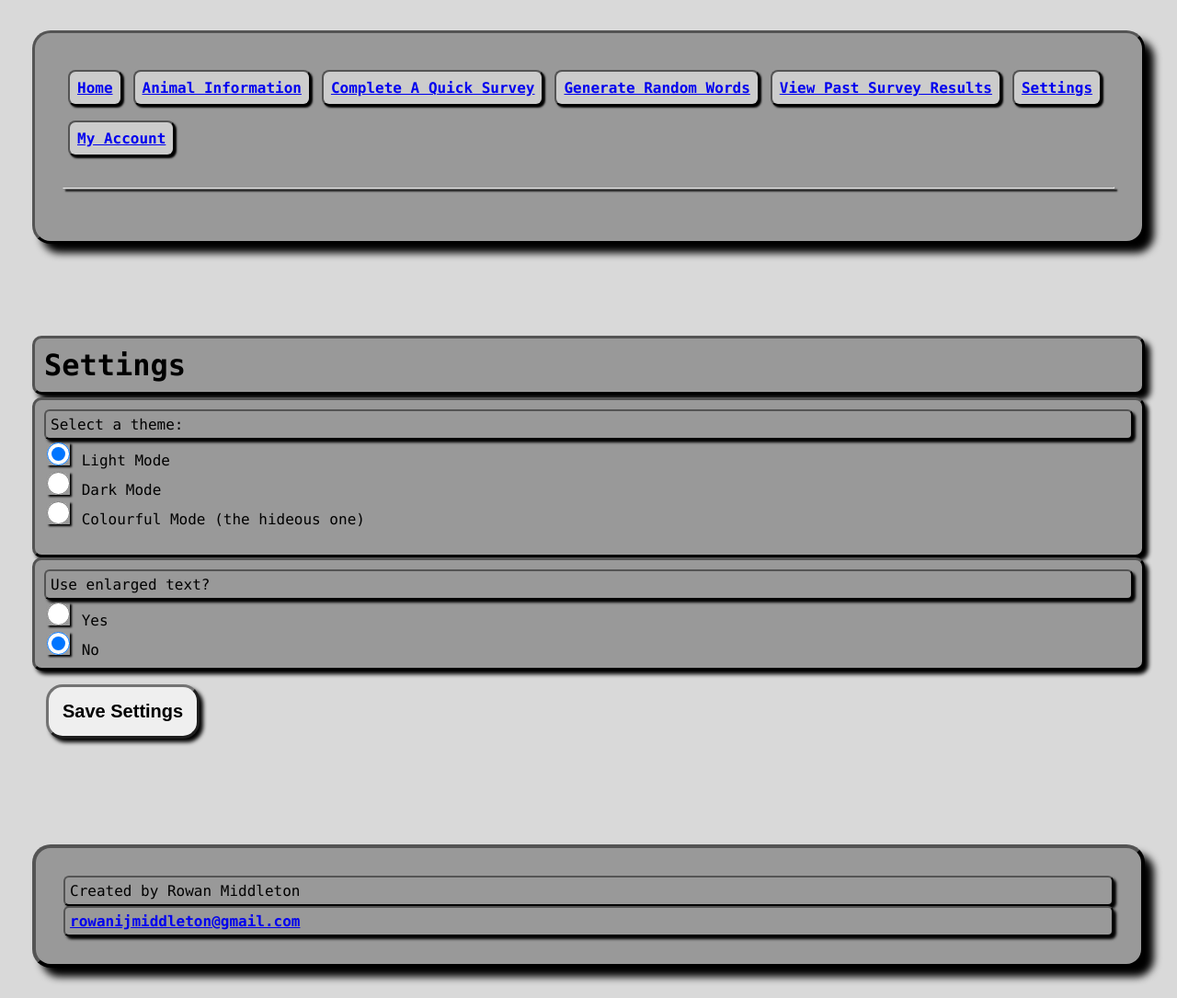
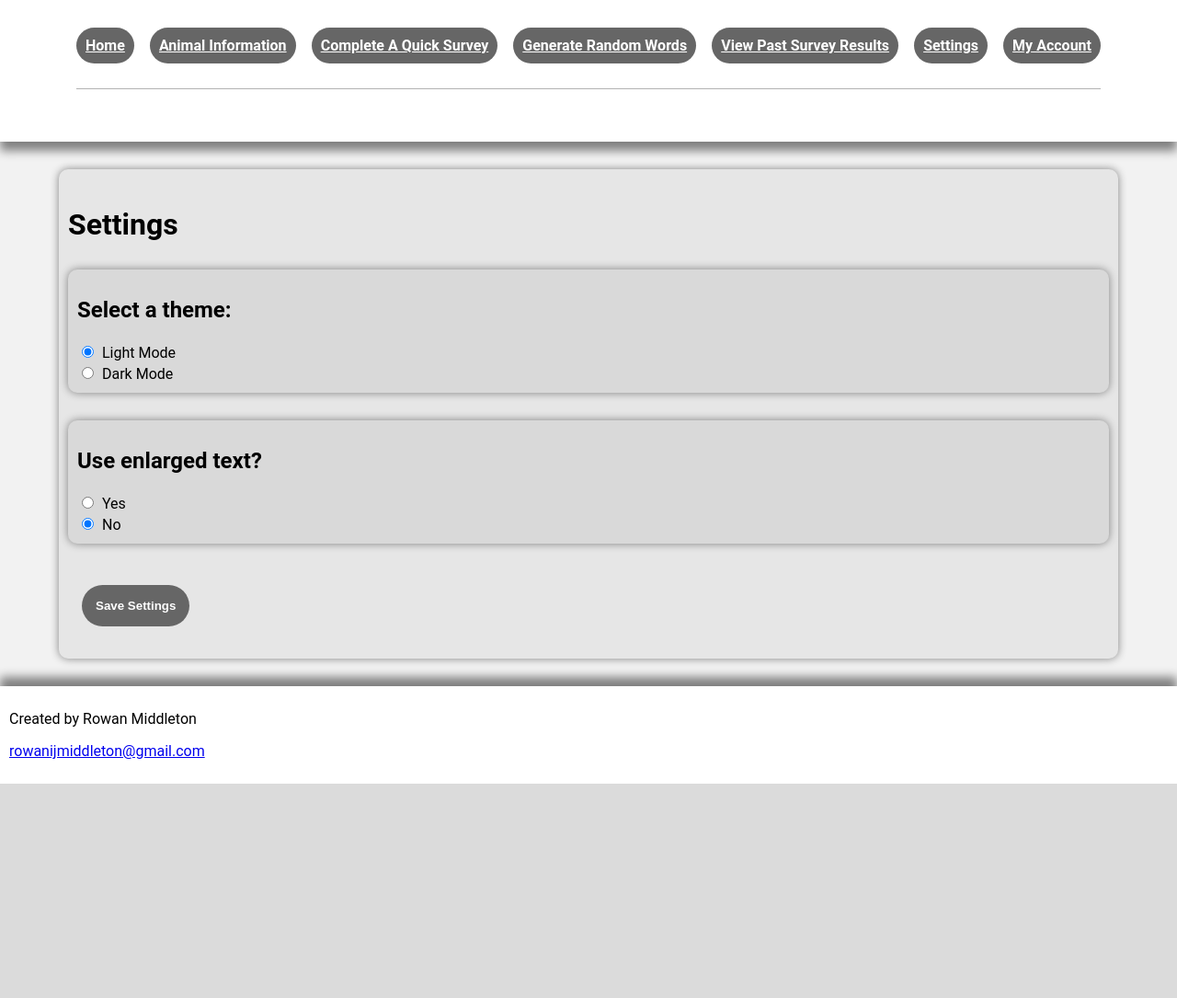
Before and after one commit to Gruffcube/Flask-Test-Website, a Flask app: page /settings in a window 1280 px wide. Shown: the whole page at 92% size. After the commit the page ends 852 px from the top, so only its background shows below. Run offline with Flask 3, Linux system fonts and the light colour scheme; parts of the project's set-up code (start-up, migrations or seed data) failed here and were passed over.

Commit message:
Reworked theme

```diff
--- a/static/css/light_mode.css
+++ b/static/css/light_mode.css
@@ -1,23 +1,12 @@
-body {
-    background-color: #d9d9d9;
-    color: black;
+:root {
+    --shadow-color: grey;
+    --background-color: #f2f2f2;
+    --content-background-color: #e6e6e6;
+    --box-widget-color: #d9d9d9;
+    --header-color: white;
+    --footer-color: white;
+    --text-color: black;
+    --button-color: #666666;
+    --button-text-color: white;
+    --body-font: 'Roboto', Arial, sans-serif;
 }
-
-img, header, footer, .box_widget, table, th, td, p, h1, h2, h3, h4, h5, h6 {
-    background-color: #999999;
-    border-color: black;
-}
-
-hr {
-    color: black;
-}
-
-
-nav a {
-    background: #cccccc;
-    border-color: black;
-}
-
-input[type=text], input[type=number], input[type=email], input[type=submit], input[type=password] {
-    border-color: #737373;
-}
--- a/static/css/style.css
+++ b/static/css/style.css
@@ -1,132 +1,117 @@
-body {
-    padding: 5px;
-    margin-left: 30px;
-    margin-right: 30px;
-    font-family: "Lucida Console", "Courier New", monospace;
+header, footer {
+    box-sizing: border-box;
+    width: 100%;
+    padding: 10px;
 }
 
-header, footer, .box_widget, table, th, td, p, h1, h2, h3, h4, h5, h6, input, nav a {
+
+header {
+    box-shadow: 0px 10px 10px var(--shadow-color);
+    background: var(--header-color)
+}
+
+
+footer {
+    box-shadow: 0px -10px 10px var(--shadow-color);
+    background: var(--footer-color);
+}
+
+
+body {
+    margin: 0;
+    padding: 0;
+    background: var(--background-color);
+    color: var(--text-color);
+    font-family: var(--body-font);
+}
+
+
+.content_container {
+    max-width: 1200px;
+    width: 90%;
+    margin: 0 auto;
+    padding: 20px 10px;
     box-sizing: border-box;
 }
 
-header {
-    padding: 30px;
-    border-radius: 20px;
-    margin-top: 20px;
-    margin-bottom: 100px;
-    border-style: outset;
-    border-width: 3px;
-    box-shadow: 10px 10px 8px black;
+
+body > .content_container {
+    margin-top: 30px;
+    margin-bottom: 30px;
+    background: var(--content-background-color);
+    box-shadow: 0px 0px 10px var(--shadow-color);
+    border: 0px solid;
+    border-radius: 10px;
 }
 
-footer {
-    padding: 30px;
-    border-radius: 20px;
-    margin-top: 100px;
-    margin-bottom: 20px;
-    border-style: outset;
-    border-width: 4px;
-    box-shadow: 10px 10px 8px black;
+
+body > .content_container {
+
 }
 
-.box_widget, img {
+
+.box_widget {
     padding: 10px;
+    margin-top: 30px;
+    margin-bottom: 30px;
+    background: var(--box-widget-color);
+    box-shadow: 0px 0px 10px var(--shadow-color);
+    border: 0px solid;
     border-radius: 10px;
-    border-style: outset;
-    border-width: 3px;
-    box-shadow: 4px 4px 4px black;
 }
 
-table, th, td {
-    padding: 6px;
-    border-radius: 15px;
-    border-style: outset;
-    border-width: 2px;
-    box-shadow: 4px 4px 4px black;
+
+header nav {
+    display: flex;
+    justify-content: space-between;
+    align-items: center;
+    width: 100%;
 }
 
-img {
-    border-style: outset;
-    margin: 0px;
-    margin-left: 48px;
+
+header nav a {
+    padding: 10px;
+    text-align: center;
+
 }
 
-input {
-    margin: 3px;
-    padding: 3px;
-    box-shadow: 4px 4px 4px black;
-}
 
-input[type=text], input[type=number], input[type=email], input[type=submit], input[type=password] {
-    border-style: outset;
-    border-width: 3px;
-    border-radius: 8px;
-}
-
-input[type=submit] {
-    border-radius: 18px;
-    font-size: 20px;
-    font-weight: bold;
-    padding: 15px;
-    margin: 15px;
-}
-
-input[type=radio] {
-    width: 25px;
-    height: 25px;
-    box-shadow: 2px 2px 2px black;
-}
-
-a {
+header nav a, input[type='submit'] {
+    display: inline-block;
+    border: solid 0px;
+    border-radius: 100px;
+    background: var(--button-color);
+    color: var(--button-text-color);
     font-weight: bold;
 }
 
-nav {
-    display: flex;
-    flex-wrap: wrap;
-    align-items: center;
+input[type='text'], input[type='number'], input[type='password'], input[type='email'] {
+    border: solid 0px;
+    border-radius: 5px;
+    padding: 2px 8px
 }
 
-nav a {
-    padding: 8px;
-    border-radius: 8px;
-    margin: 6px;
-    margin-top: 10px;
-    margin-bottom: 6px;
-    border-style: outset;
-    border-width: 2px;
-    box-shadow: 2px 2px 2px black;
-}
 
-p, h1, h2, h3, h4, h5, h6 {
-    padding: 10px;
-    border-radius: 10px;
-    border-style: outset;
-    margin-top: 0px;
-    margin-bottom: 0px;
-}
-
-h1, h2, h3, h4, h5, h6 {
-    border-width: 3px;
-    box-shadow: 6px 6px 6px black;
-    margin-bottom: 3px;
-}
-
-p {
-    padding: 5px;
-    border-radius: 6px;
-    border-width: 2px;
-    box-shadow: 3px 3px 3px black;
-}
-
-h2, h3, h4, h5, h6 {
-    margin-left: 16px;
-}
-
-.body_text {
-    margin-left: 32px;
+img {
+    border: solid 0px;
+    border-radius: 15px;
+    box-shadow: 0px 0px 10px var(--shadow-color);
 }
 
 hr {
-    box-shadow: 3px 3px 2px black;
+border: 0;
+    border-top: 1px solid var(--text-color);
+    opacity: 0.3;
 }
+
+
+input {
+    margin: 5px;
+    padding: 5px;
+}
+
+
+input[type='submit'] {
+    margin: 15px;
+    padding: 15px;
+}
--- a/templates/base.html
+++ b/templates/base.html
@@ -9,22 +9,19 @@
     <meta name="viewport" content="width=device-width, initial-scale=1.0">
     <title>{% block title %}Rowan's Website{% endblock %}</title>
 
-    <link rel='stylesheet' type='text/css' href="{{ url_for('static', filename='css/style.css') }}">
+    <link rel='stylesheet' type='text/css' href="{{ url_for('static', filename='css/style.css') }}?v=2">
 
     {% if theme == "dark" %}
-        <link rel='stylesheet' type='text/css' href="{{ url_for('static', filename='css/dark_mode.css') }}">
+        <link rel='stylesheet' type='text/css' href="{{ url_for('static', filename='css/dark_mode.css') }}?v=2">
 
     {% elif theme == "light" %}
-        <link rel='stylesheet' type='text/css' href="{{ url_for('static', filename='css/light_mode.css') }}">
-
-    {% elif theme == "colourful" %}
-        <link rel='stylesheet' type='text/css' href="{{ url_for('static', filename='css/colourful_mode.css') }}">
+        <link rel='stylesheet' type='text/css' href="{{ url_for('static', filename='css/light_mode.css') }}?v=2">
 
     {% endif %}
 
 
     {% if enlarged_text == 'true' %}
-        <link rel='stylesheet' type='text/css' href="{{ url_for('static', filename='css/enlarged_text.css') }}">
+        <link rel='stylesheet' type='text/css' href="{{ url_for('static', filename='css/enlarged_text.css') }}?v=2">
 
     {% endif %}
 
@@ -39,6 +36,8 @@
 <body>
 
     <header>
+
+        <div class="content_container">
 
             <nav>
 
@@ -59,11 +58,17 @@
 
             {% endif %}
 
+        </div>
+
     </header>
+
+        <div class="content_container">
 
             {% block content %}
 
             {% endblock %}
+
+        </div>
 
     <footer>
 
--- a/templates/settings.html
+++ b/templates/settings.html
@@ -11,7 +11,7 @@
 
             <div class="box_widget">
 
-                <p>Select a theme:</p>
+                <h2>Select a theme:</h2>
 
                 <input type="radio" id="light_mode" name="theme" value="light" required {% if theme == 'light' %} checked {% endif %}>
                 <label for="light_mode">Light Mode</label><br>
@@ -19,14 +19,11 @@
                 <input type="radio" id="dark_mode" name="theme" value="dark" required {% if theme == 'dark' %} checked {% endif %}>
                 <label for="dark_mode">Dark Mode</label><br>
 
-                <input type="radio" id="colourful_mode" name="theme" value="colourful" required {% if theme == 'colourful' %} checked {% endif %}>
-                <label for="colourful_mode">Colourful Mode (the hideous one)</label><br><br>
-
             </div>
 
             <div class="box_widget">
 
-                <p>Use enlarged text?</p>
+                <h2>Use enlarged text?</h2>
 
                 <input type="radio" id="yes_enlarged_text" name="enlarged_text" value="true" required {% if enlarged_text == 'true' %} checked {% endif %}>
                 <label for="yes_enlarged_text">Yes</label><br>
```
Also changed, not shown: static/css/colourful_mode.css (deleted, +0 -28 lines), static/css/dark_mode.css (+11 -25 lines), templates/my_account.html (+7 -0 lines), templates/survey.html (+5 -5 lines). Lines whose indentation alone changed are shown as unchanged.
